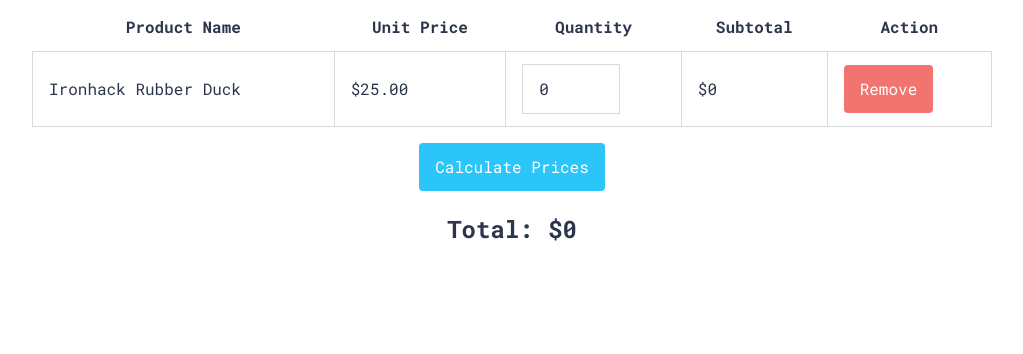
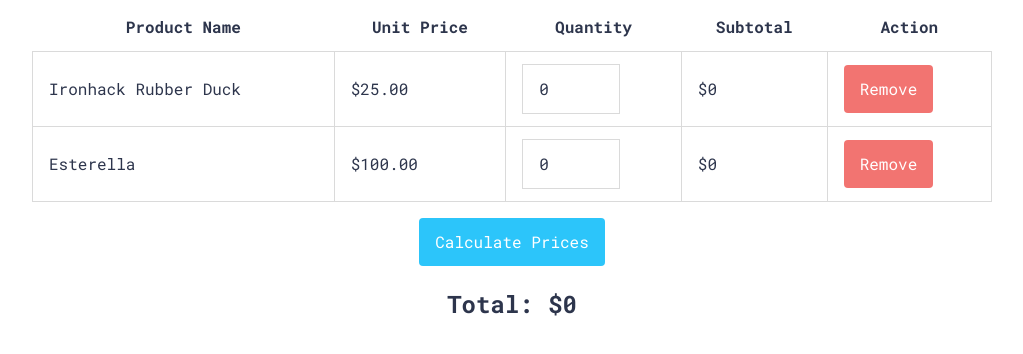
Before and after one commit to StringRolls/m1_d07-lab-dom_iron_cart-klaus2132, a website: page index.html in a window 1280 px wide. Both pictures are taken after a click on the button "Calculate Prices". Shown: the part 104-458 px from the top of the page, without its empty margins (128-1151 px from the left). Drawn offline with Linux system fonts and the light colour scheme.

Commit message:
not done the bonuses yet

```diff
--- a/index.html
+++ b/index.html
@@ -32,6 +32,19 @@
             <button class="btn btn-remove">Remove</button>
           </td>
         </tr>
+        <tr class="product">
+          <td class="name">
+            <span>Esterella</span>
+          </td>
+          <td class="price">$<span>100.00</span></td>
+          <td class="quantity">
+            <input type="number" value="0" min="0" placeholder="Quantity" />
+          </td>
+          <td class="subtotal">$<span>0</span></td>
+          <td class="action">
+            <button class="btn btn-remove">Remove</button>
+          </td>
+        </tr>
         <!-- Iteration 2: Add more products here -->
       </tbody>
       <tfoot>
--- a/js/index.js
+++ b/js/index.js
@@ -2,22 +2,23 @@
 
 function updateSubtotal(product) {
   console.log('Calculating subtotal, yey!');
-
-  //... your code goes here
+  const price = product.querySelector('.price span');
+  const quantity = product.querySelector('input').value;
+  const sub = parseInt(price.innerText)*parseInt(quantity);
+  console.log(sub);
+  const subtotal = product.querySelector('.subtotal span');
+  subtotal.innerText = sub;
+  return parseInt(sub);
 }
 
 function calculateAll() {
-  // code in the following two lines is added just for testing purposes.
-  // it runs when only iteration 1 is completed. at later point, it can be removed.
-  const singleProduct = document.querySelector('.product');
-  updateSubtotal(singleProduct);
-  // end of test
-
   // ITERATION 2
-  //... your code goes here
-
-  // ITERATION 3
-  //... your code goes here
+  let total= 0
+  const multiProduct = Array.from(document.getElementsByClassName('product'));
+  for(let counter of multiProduct){
+   total += updateSubtotal(counter);
+  }
+  document.querySelector('#total-value span').innerText = total;
 }
 
 // ITERATION 4
@@ -25,7 +26,8 @@
 function removeProduct(event) {
   const target = event.currentTarget;
   console.log('The target in remove is:', target);
-  //... your code goes here
+
+  const btnRemove = window.addEventListener('click', )
 }
 
 // ITERATION 5
```
